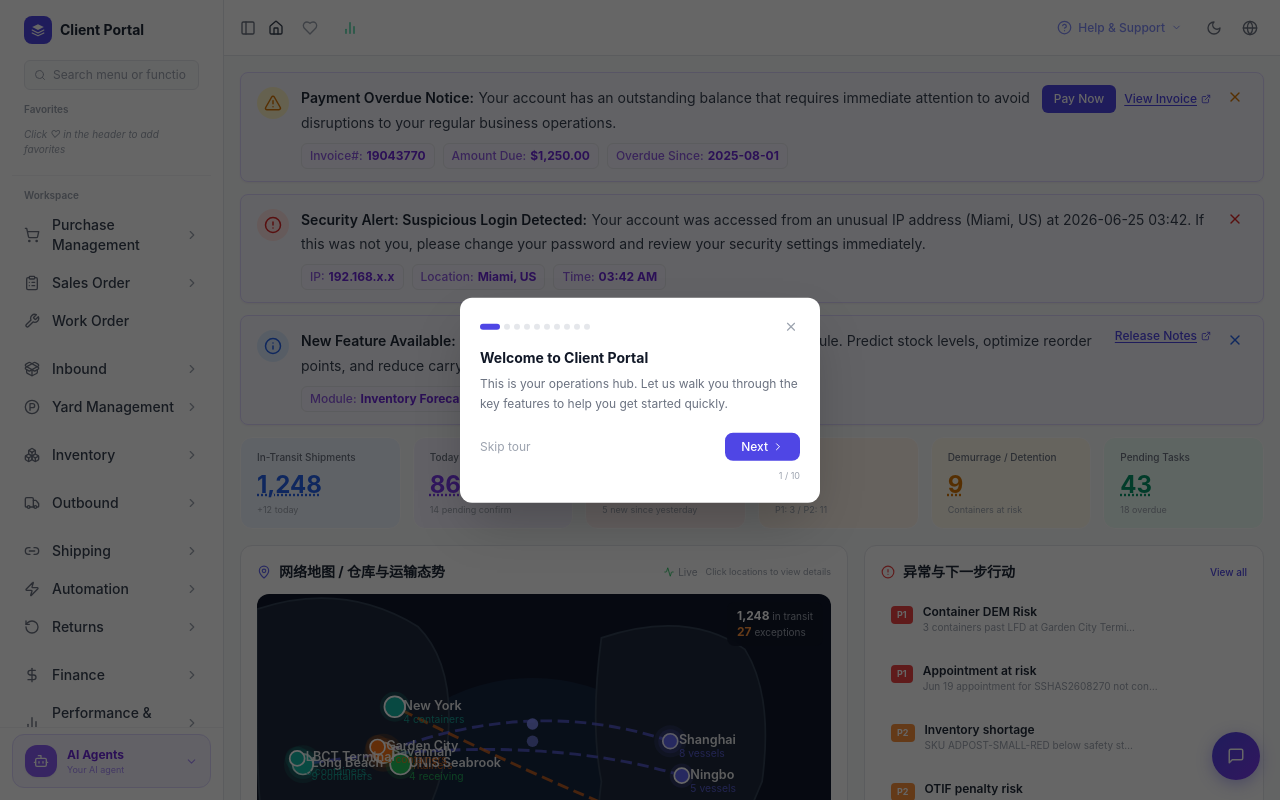
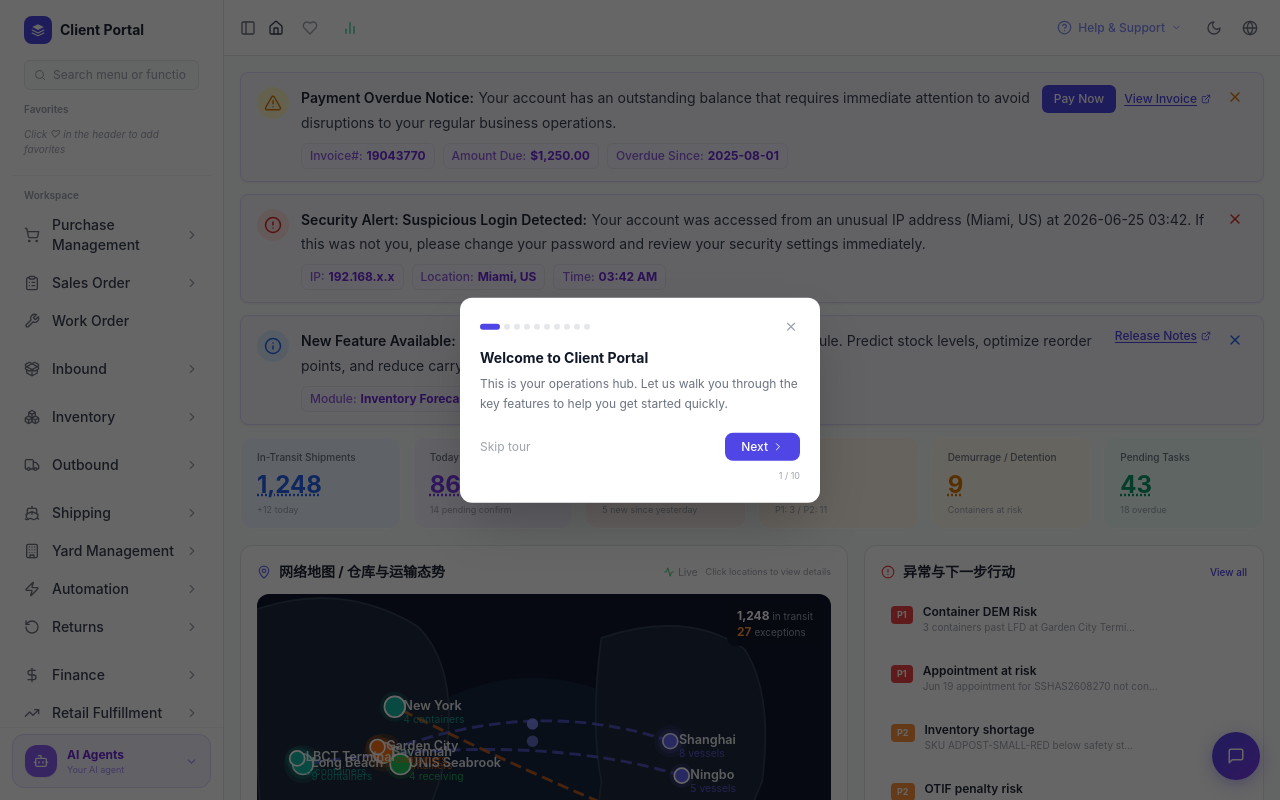
Before and after one commit to WYJade/CP-Announcement-management, a React (Vite) app: page / in a window 1280 px wide. Shown: the top 800 px of the page. Built offline with nearby package versions, Linux system fonts and the light colour scheme.

Commit message:
feat: rename P&C to Retail Fulfillment with new items, move Yard Management after Shipping, update icons

```diff
--- a/src/components/Layout/NavSidebar.tsx
+++ b/src/components/Layout/NavSidebar.tsx
@@ -30,6 +30,10 @@ import {
   Search,
   ArrowRight,
   BarChart2 as BarChart2Icon,
+  Ship,
+  TrendingUp,
+  RefreshCw,
+  Building,
 } from 'lucide-react'
 import { useCollaboration } from '../../context/CollaborationContext'
 import { useFavorites } from '../../context/FavoritesContext'
@@ -107,26 +111,6 @@ const menuItems: MenuItem[] = [
       { id: 'appointment-list', label: 'Appointment List', path: '/inbound/appointment-list' },
     ],
   },
-  {
-    id: 'yard',
-    label: 'Yard Management',
-    icon: <ParkingCircle size={16} />,
-    expandable: true,
-    children: [
-      { id: 'equip-history', label: 'Equipment History Report' },
-      { id: 'equip-report', label: 'Equipment Report' },
-      { id: 'yard-status', label: 'Yard Status Report' },
-      { id: 'yard-check', label: 'Yard Check Report' },
-      { id: 'location-status', label: 'Location Status' },
-      { id: 'equip-activity', label: 'Equipment Activity' },
-      { id: 'equip-sla', label: 'Equipment SLA Report' },
-      { id: 'dock-suggestion', label: 'Dock Suggestion Command' },
-      { id: 'appt-report', label: 'Appointment Report' },
-      { id: 'yard-traffic', label: 'Yard Traffic Report' },
-      { id: 'driver-disc', label: 'Driver Discrepancy Report' },
-    ],
-  },
-
   // ── Inventory ──────────────────────────────────────────────────────────────
   {
     id: 'inventory',
@@ -165,12 +149,33 @@ const menuItems: MenuItem[] = [
   {
     id: 'supply-chain',
     label: 'Shipping',
-    icon: <Link2 size={16} />,
+    icon: <Ship size={16} />,
     expandable: true,
     children: [
       { id: 'tracking', label: 'Domestic Tracking', path: '/shipping/tracking' },
       { id: 'shipment-tracking', label: 'International Tracking', path: '/international-new/tracking' },
       { id: 'freight-quote', label: 'Freight Quote', path: '/outbound/freight-quote' },
+    ],
+  },
+
+  // ── Yard Management (after Shipping, before Automation) ───────────────────
+  {
+    id: 'yard',
+    label: 'Yard Management',
+    icon: <Building size={16} />,
+    expandable: true,
+    children: [
+      { id: 'equip-history', label: 'Equipment History Report' },
+      { id: 'equip-report', label: 'Equipment Report' },
+      { id: 'yard-status', label: 'Yard Status Report' },
+      { id: 'yard-check', label: 'Yard Check Report' },
+      { id: 'location-status', label: 'Location Status' },
+      { id: 'equip-activity', label: 'Equipment Activity' },
+      { id: 'equip-sla', label: 'Equipment SLA Report' },
+      { id: 'dock-suggestion', label: 'Dock Suggestion Command' },
+      { id: 'appt-report', label: 'Appointment Report' },
+      { id: 'yard-traffic', label: 'Yard Traffic Report' },
+      { id: 'driver-disc', label: 'Driver Discrepancy Report' },
     ],
   },
 
@@ -217,16 +222,18 @@ const menuItems: MenuItem[] = [
     ],
   },
 
-  // ── Performance & Compliance (after Finance, before Integration)
+  // ── Retail Fulfillment (after Finance, before Integration)
   {
     id: 'performance',
-    label: 'Performance & Compliance',
-    icon: <BarChart2Icon size={16} />,
+    label: 'Retail Fulfillment',
+    icon: <TrendingUp size={16} />,
     expandable: true,
     children: [
       { id: 'walmart-shipments', label: 'Walmart Shipments' },
       { id: 'target-shipments', label: 'Target Shipments' },
       { id: 'damaged-box', label: 'Damaged Box Detection' },
+      { id: 'recovery-portal', label: 'Recovery Portal' },
+      { id: 'deductions', label: 'Deductions' },
     ],
   },
 
@@ -611,16 +618,16 @@ function NavSidebar() {
           {renderMenuSection(menuItems.slice(1,4))}
         </nav>
         <nav className="space-y-0.5 mb-3">
-          {renderMenuSection(menuItems.slice(4,6))}
+          {renderMenuSection(menuItems.slice(4,5))}
+        </nav>
+        <nav className="space-y-0.5 mb-3">
+          {renderMenuSection(menuItems.slice(5,6))}
         </nav>
         <nav className="space-y-0.5 mb-3">
           {renderMenuSection(menuItems.slice(6,7))}
         </nav>
         <nav className="space-y-0.5 mb-3">
-          {renderMenuSection(menuItems.slice(7,8))}
-        </nav>
-        <nav className="space-y-0.5 mb-3">
-          {renderMenuSection(menuItems.slice(8,11))}
+          {renderMenuSection(menuItems.slice(7,11))}
         </nav>
         <nav className="space-y-0.5 mb-3">
           {renderMenuSection(menuItems.slice(11,13))}
```
